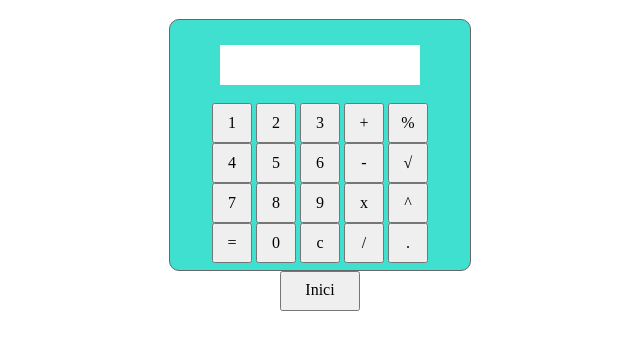
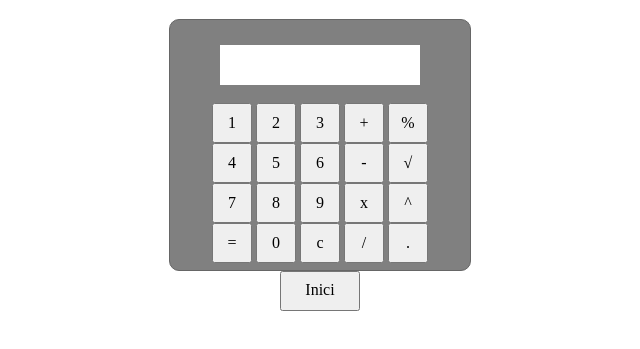
Before and after one commit to Lucas-lv/Calculadora, a plain HTML site: page html/calculadoraCient.html in a window 1280 px wide. Shown: the part 61-410 px from the top of the page, without its empty margins (320-960 px from the left). Drawn offline with Linux system fonts and the light colour scheme.

Commit message:
cambios en el css

```diff
--- a/CSS/styles2.css
+++ b/CSS/styles2.css
@@ -318,7 +318,7 @@ button{
 }
 
 form{
-  background-color: turquoise;
+  background-color: grey;
   margin: 0 auto;
   align-content: center;
   border-radius: 10px;
```
